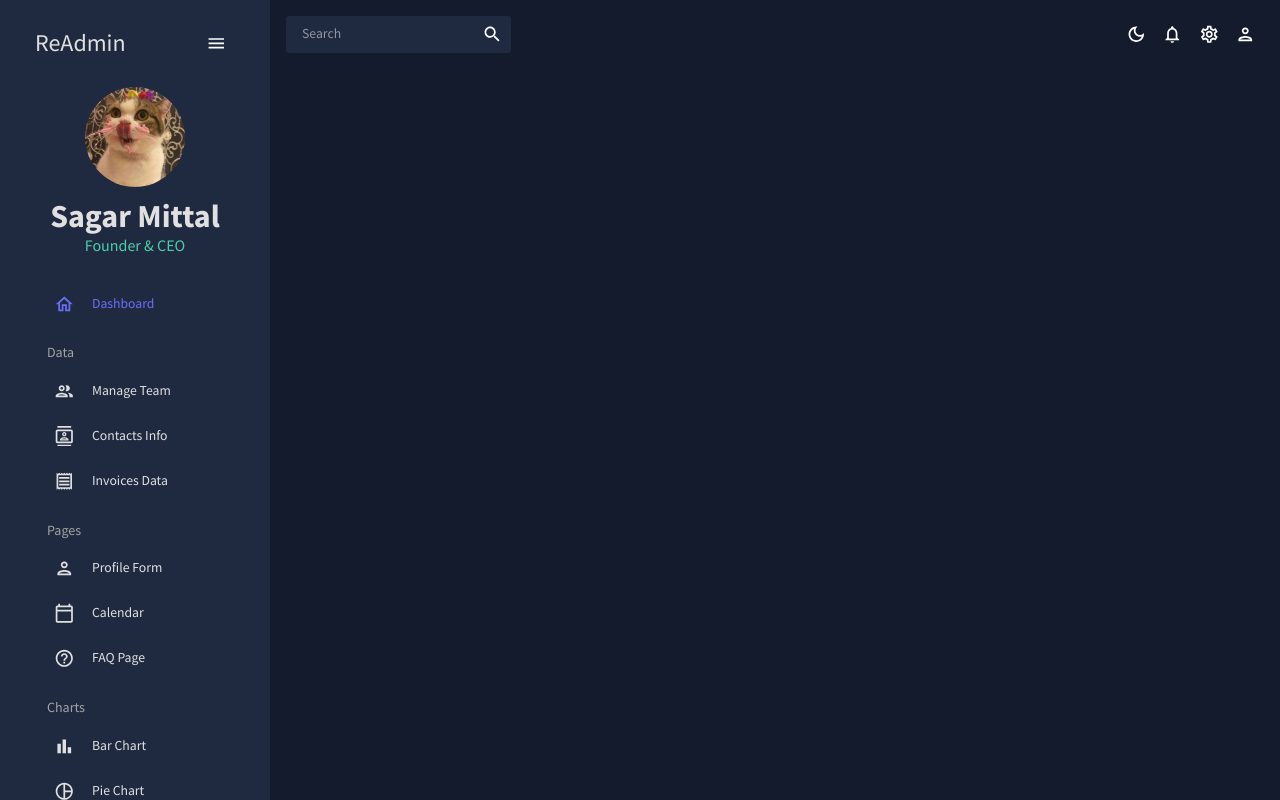
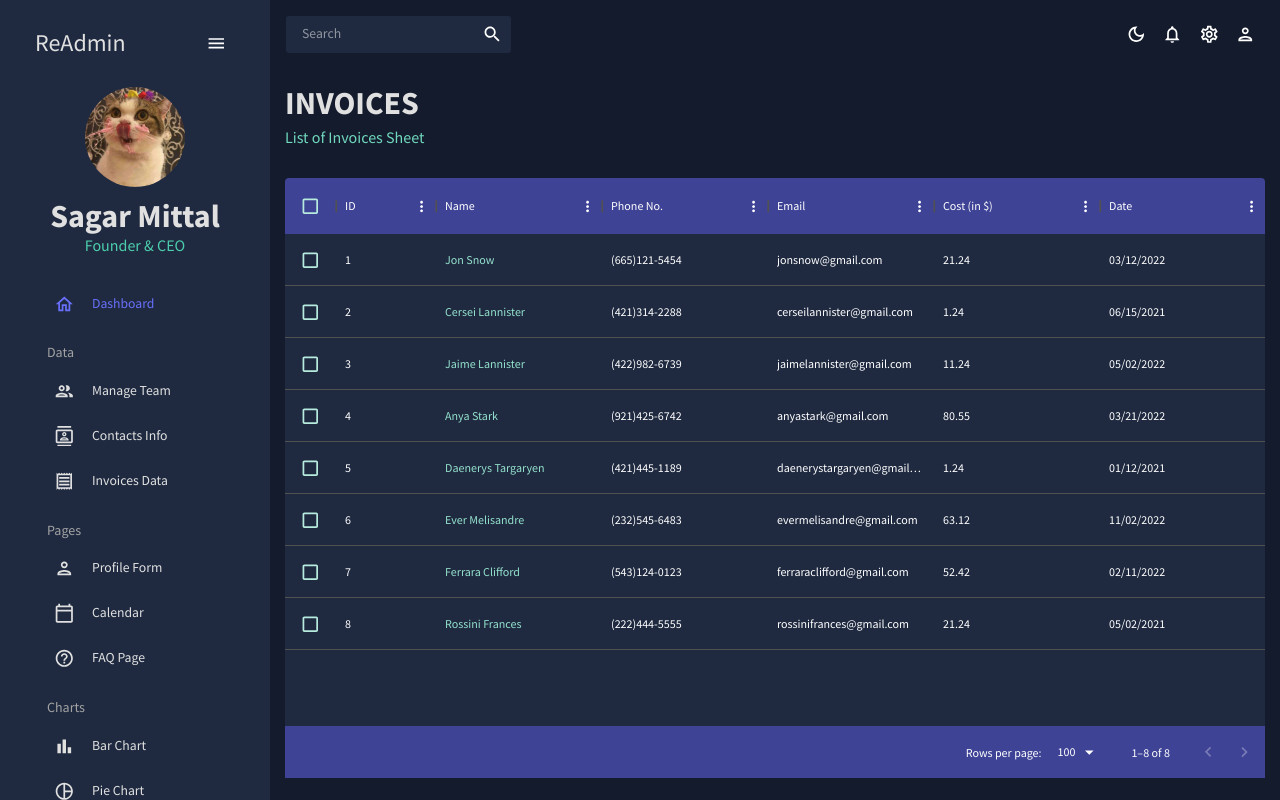
Before and after one commit to sagarmittal1/ReactDashX, a React (Create React App) app: page /invoices in a window 1280 px wide. Built offline with nearby package versions, Linux system fonts and the light colour scheme; the HTML template or start-up script is replaced by a standard one.

Commit message:
made invoices page

```diff
--- a/src/App.js
+++ b/src/App.js
@@ -7,7 +7,7 @@
 import Sidebar from './scenes/global/Sidebar';
 import Team from './scenes/team';
 import Contacts from './scenes/contacts';
-// import Invoices from './scenes/invoices';
+import Invoices from './scenes/invoices';
 // import Bar from './scenes/bar';
 // import Form from './scenes/form';
 // import Line from './scenes/line';
@@ -32,7 +32,7 @@
                 <Route path="/" element={<Dashboard />} />
                 <Route path="/team" element={<Team />} />
                 <Route path="/contacts" element={<Contacts />} />
-                {/* <Route path="/invoices" element={<Invoices />} /> */}
+                <Route path="/invoices" element={<Invoices />} />
                 {/* <Route path="/form" element={<Form />} /> */}
                 {/* <Route path="/bar" element={<Bar />} /> */}
                 {/* <Route path="/pie" element={<Pie />} /> */}
--- /dev/null
+++ b/src/scenes/invoices/index.jsx
@@ -0,0 +1,85 @@
+import { Box, Typography, useTheme } from '@mui/material';
+import { DataGrid } from '@mui/x-data-grid';
+import { tokens } from '../../theme';
+import { mockDataInvoices } from '../../data/mockData';
+
+import Header from '../../components/Header';
+
+const Invoices = () => {
+  const theme = useTheme();
+  const colors = tokens(theme.palette.mode);
+
+  const columns = [
+    { field: 'id', headerName: 'ID' },
+    {
+      field: 'name',
+      headerName: 'Name',
+      flex: 1,
+      cellClassName: 'name-column--cell',
+    },
+    {
+      field: 'phone',
+      headerName: 'Phone No.',
+      flex: 1,
+    },
+    {
+      field: 'email',
+      headerName: 'Email',
+      flex: 1,
+    },
+    {
+      field: 'cost',
+      headerName: 'Cost (in $)',
+      flex: 1,
+      renderCell: (params) => {
+        <Typography color={colors.greenAccent[500]}>
+          ${params.row.cost}
+        </Typography>;
+      },
+    },
+    {
+      field: 'date',
+      headerName: 'Date',
+      flex: 1,
+    },
+  ];
+
+  return (
+    <Box m="15px">
+      <Header title="INVOICES" subtitle="List of Invoices Sheet" />
+      <Box
+        m="30px 0 0 0"
+        height="75vh"
+        sx={{
+          '& .MuiDataGrid-root': {
+            border: 'none',
+          },
+          '& .MuiDataGrid-cell': {
+            borderBottom: 'none',
+          },
+          '& .name-column--cell': {
+            color: colors.greenAccent[300],
+          },
+          '& .MuiDataGrid-columnHeaders': {
+            backgroundColor: colors.blueAccent[700],
+            borderBottom: 'none',
+          },
+          '& .MuiDataGrid-virtualScroller': {
+            backgroundColor: colors.primary[400],
+          },
+          '& .MuiDataGrid-footerContainer': {
+            borderTop: 'none',
+            backgroundColor: colors.blueAccent[700],
+          },
+          '& .MuiCheckbox-root': {
+            color: `${colors.greenAccent[200]} !important`,
+          },
+        }}
+      >
+        <DataGrid checkboxSelection rows={mockDataInvoices} columns={columns} />
+      </Box>
+    </Box>
+  );
+};
+
+export default Invoices;
```
